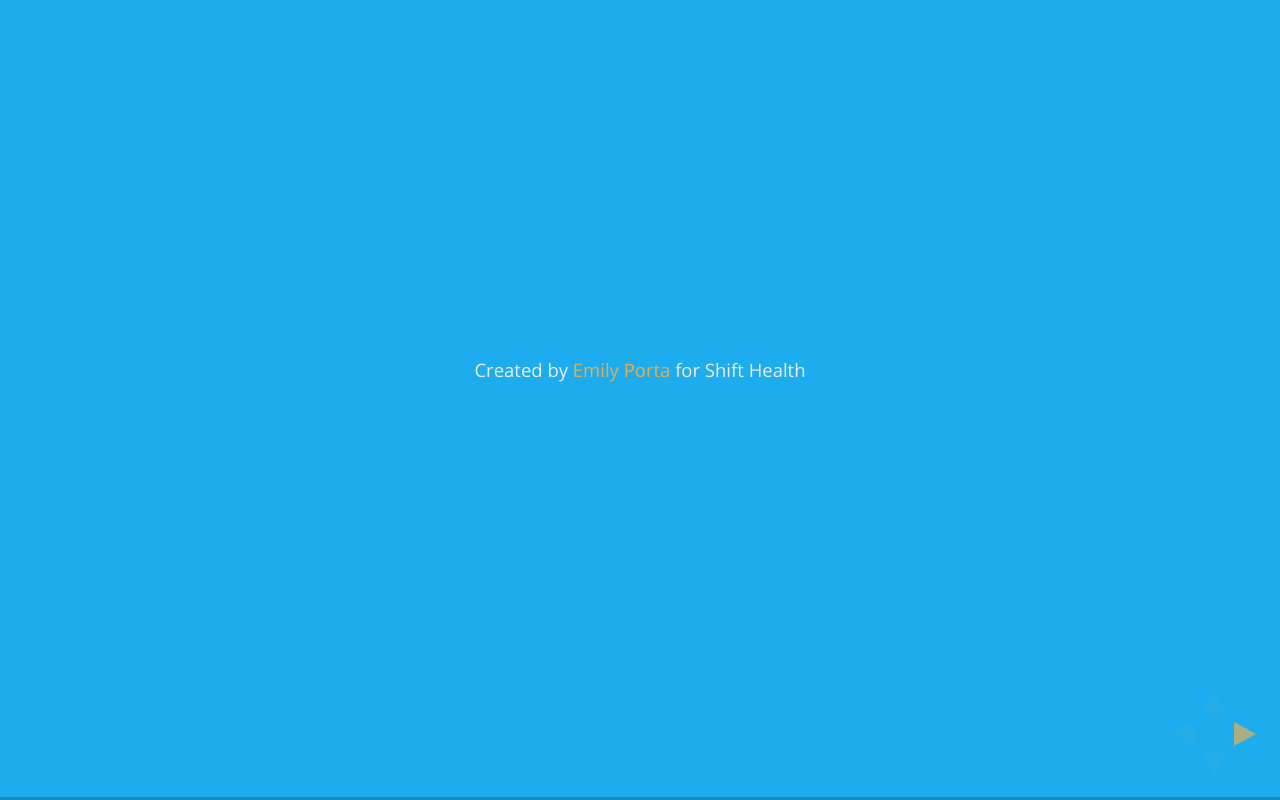
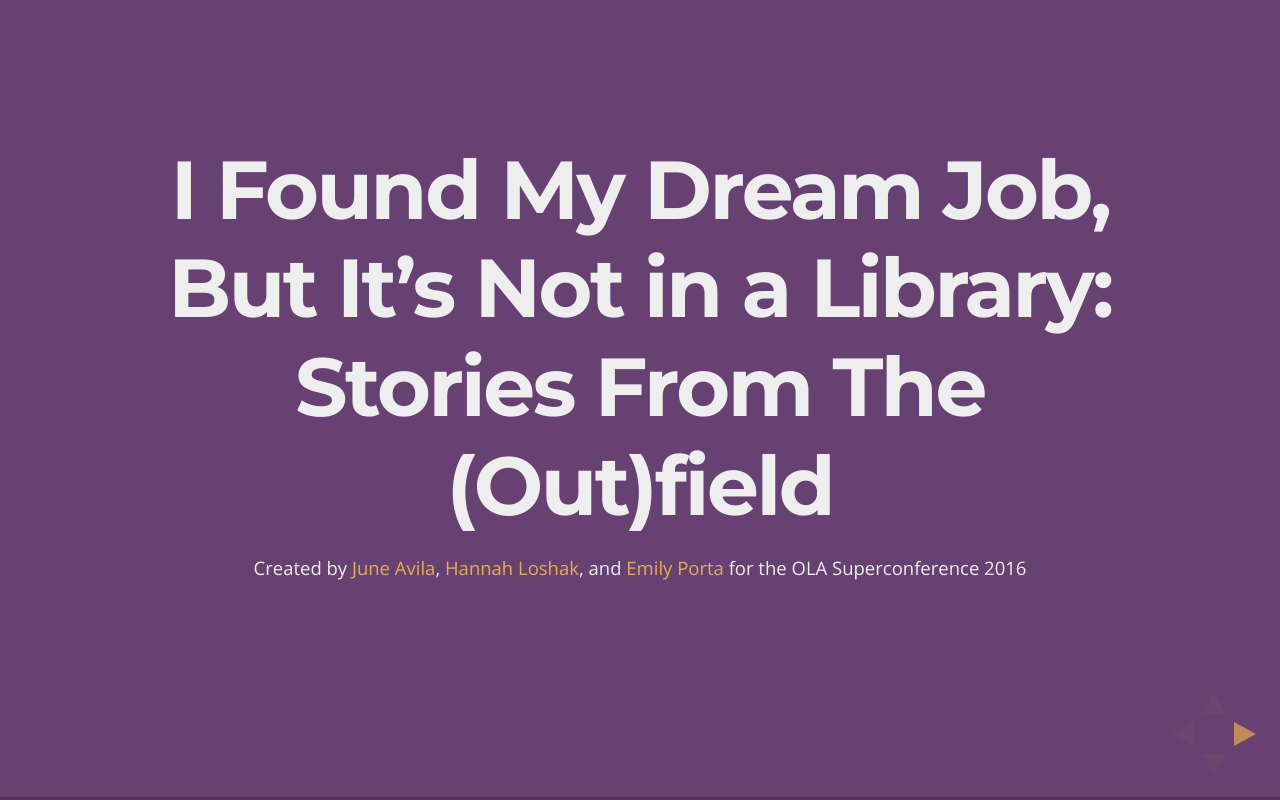
Before and after one commit to AgentEm/dream-job-slides, a website: page index.html in a window 1280 px wide. Drawn offline with nearby package versions, Linux system fonts and the light colour scheme.

Commit message:
fix colours, add initial title content

```diff
--- a/css/theme/mychanges.css
+++ b/css/theme/mychanges.css
@@ -1,8 +1,11 @@
 body {
-  background-color: #1dadef;
+  background-color: #674172;
 }
-h2 {
-  text-transform: capitalize !important;
+.reveal h1 {
+  font-size: 5rem;
+}
+.reveal h2 {
+  text-transform: capitalize;
 }
 
 .underline {
--- a/index.html
+++ b/index.html
@@ -4,10 +4,12 @@
 	<head>
 		<meta charset="utf-8">
 
-		<title></title>
+		<title>I Found My Dream Job, But It’s Not in a Library: Stories From The (Out)field</title>
 
-		<meta name="description" content="A presentation for Shift Health Paradigms on ">
+		<meta name="description" content="A presentation for the OLA Superconference 2016 ">
 		<meta name="author" content="Emily Porta">
+		<meta name="author" content="June Avila">
+		<meta name="author" content="Hannah Loshak">
 
 		<meta name="apple-mobile-web-app-capable" content="yes" />
 		<meta name="apple-mobile-web-app-status-bar-style" content="black-translucent" />
@@ -44,9 +46,9 @@
 			<!-- Any section element inside of this container is displayed as a slide -->
 			<div class="slides">
 				<section>
-					<h1></h1>
+					<h1>I Found My Dream Job, But It’s Not in a Library: Stories From The (Out)field</h1>
 					<p>
-						<small>Created by <a href="http://emilyporta.com" target="_blank">Emily Porta</a> for Shift Health</small>
+						<small>Created by <a href="http://www.olasuperconference.ca/speaker/june-avila/" target="_blank">June Avila</a>, <a href="http://www.olasuperconference.ca/speaker/hannah-loshak/" target="_blank">Hannah Loshak</a>, and <a href="http://www.olasuperconference.ca/speaker/emily-porta/" target="_blank">Emily Porta</a> for the OLA Superconference 2016</small>
 					</p>
 				</section>
 
```
